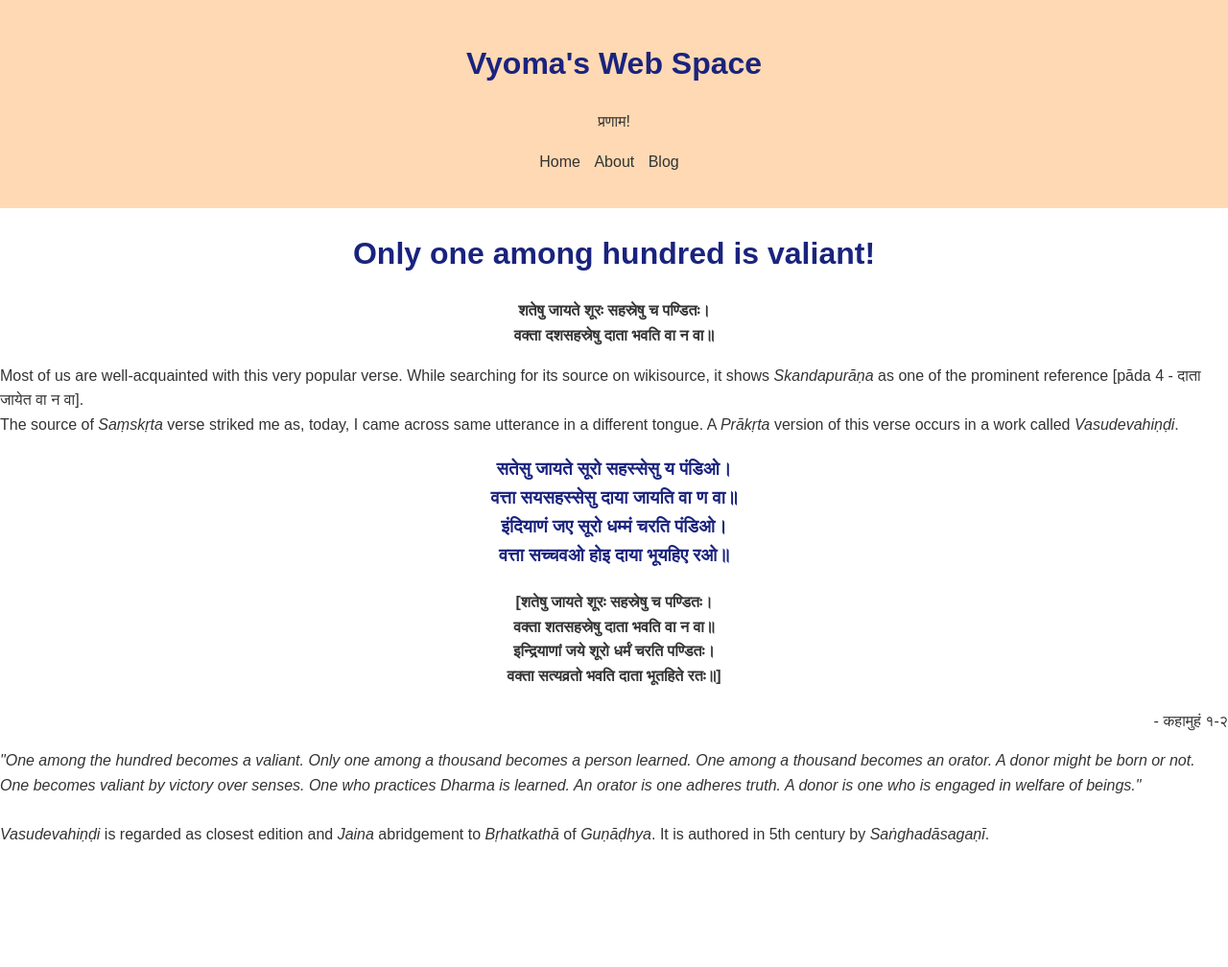
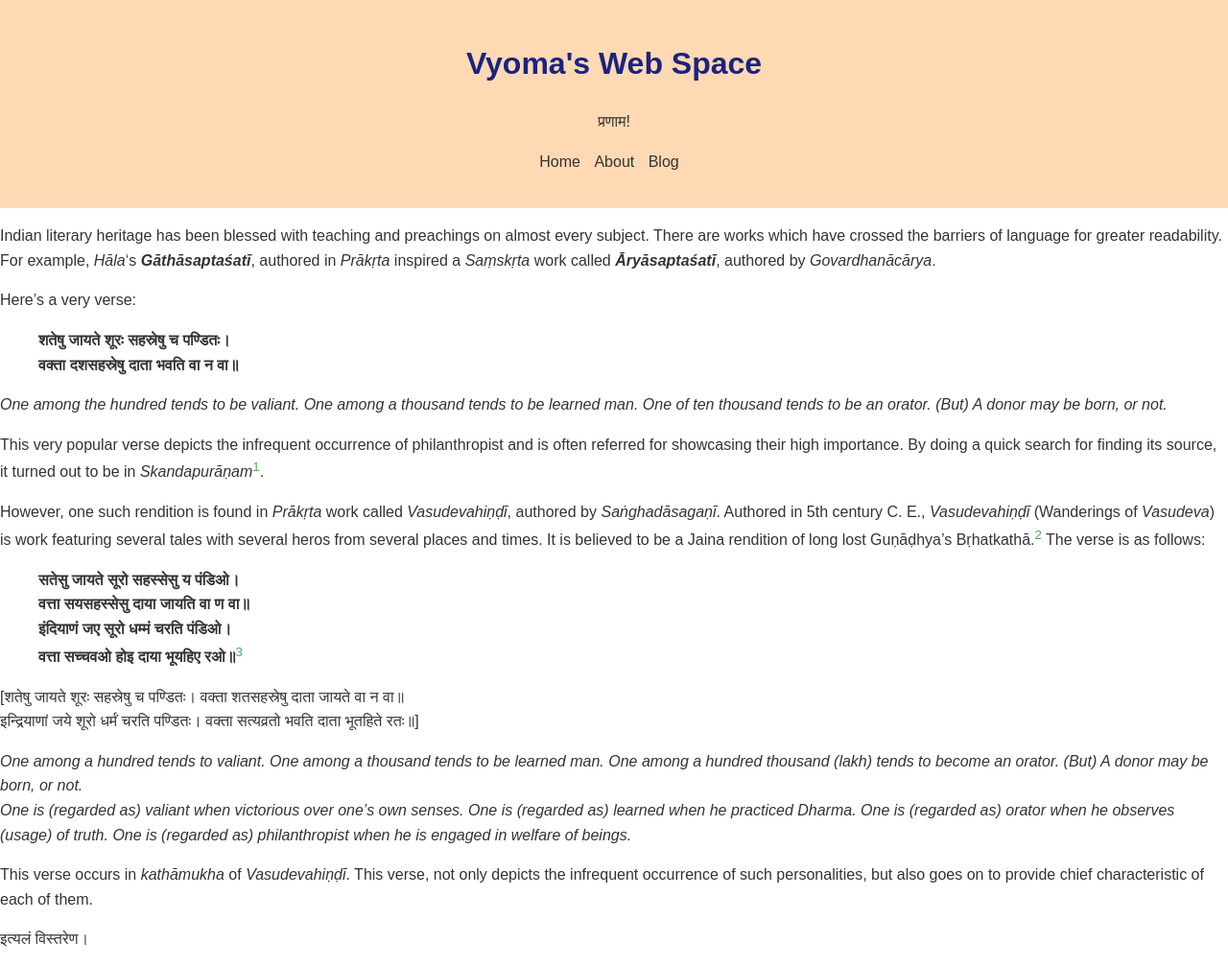
Before and after one commit to svyoma/svyoma.github.io, a Jekyll site: the page blogs/satesu_jayate_surah.html, which Jekyll copies as it is, in a window 1280 px wide. Shown: the whole page at 96% size. Built offline with Jekyll 4.4.1, drawn with Linux system fonts in a browser that asks for light colours; some web fonts are replaced; before the commit the page ends 900 px from its top, so only the background shows below that.

Commit message:
Update satesu_jayate_surah.html

```diff
--- a/blogs/satesu_jayate_surah.html
+++ b/blogs/satesu_jayate_surah.html
@@ -106,14 +106,51 @@
     </header>
     <title>Similar Utterance in Saṃskṛta and Prākṛta works - 1</title>
 <body>
-<h1 style="text-align: center;">Only one among hundred is valiant!</h1>
-<blockquote>
-<p style="text-align: center;"><strong>शतेषु जायते शूरः सहस्रेषु च पण्डितः।</strong><br /><strong>वक्ता दशसहस्रेषु दाता भवति वा न वा॥</strong></p>
-</blockquote>
-<p>Most of us are well-acquainted with this very popular verse. While searching for its source on wikisource, it shows <em>Skandapurāṇa</em> as one of the prominent reference [pāda 4 - दाता जायेत वा न वा].<br />The source of <em>Saṃskṛta</em> verse striked me as, today, I came across same utterance in a different tongue. A <em>Prākṛta</em> version of this verse occurs in a work called <em>Vasudevahiṇḍi</em>. </p>
-<h3 style="text-align: center; color: #1a237e;"><b>सतेसु जायते सूरो सहस्सेसु य पंडिओ।<br />वत्ता सयसहस्सेसु दाया जायति वा ण वा॥<br />इंदियाणं जए सूरो धम्मं चरति पंडिओ।<br />वत्ता सच्चवओ होइ दाया भूयहिए रओ॥</b></h3>
-<h4 style="text-align: center;">[शतेषु जायते शूरः सहस्रेषु च पण्डितः।<br />वक्ता शतसहस्रेषु दाता भवति वा न वा॥<br />इन्द्रियाणां जये शूरो धर्मं चरति पण्डितः।<br />वक्ता सत्यव्रतो भवति दाता भूतहिते रतः॥]</h4>
-<p style="text-align: right;"> - कहामुहं १-२</p>
-<p><em>"One among the hundred becomes a valiant. Only one among a thousand becomes a person learned. One among a thousand becomes an orator. A donor might be born or not.</em><br /><em>One becomes valiant by victory over senses. One who practices Dharma is learned. An orator is one adheres truth. A donor is one who is engaged in welfare of beings."</em> <br /><br /><em>Vasudevahiṇḍi</em> is regarded as closest edition and <em>Jaina</em> abridgement to <em>Bṛhatkathā </em>of <em>Guṇāḍhya</em>. It is authored in 5th century by <em>Saṅghadāsagaṇī</em>.</p>
+    <div class="wp-block-group is-layout-flow wp-block-group-is-layout-flow"><div class="entry-content wp-block-post-content has-global-padding is-layout-constrained wp-block-post-content-is-layout-constrained">
+        <p>Indian literary heritage has been blessed with teaching and preachings on almost every subject. There are works which have crossed the barriers of language for greater readability. For example, <em>Hāla</em>&#8216;s <em><strong>Gāthāsaptaśatī</strong></em>, authored in <em>Prākṛta</em> inspired a <em>Saṃskṛta </em>work called <em><strong>Āryāsaptaśatī</strong></em>, authored by <em>Govardhanācārya</em>.</p>
+
+
+
+        <p>Here&#8217;s a very verse:</p>
+
+
+
+        <blockquote class="wp-block-quote is-layout-flow wp-block-quote-is-layout-flow">
+        <p><strong>शतेषु जायते शूरः सहस्रेषु च पण्डितः।<br>वक्ता दशसहस्रेषु दाता भवति वा न वा॥</strong></p>
+        </blockquote>
+
+
+
+        <p><em>One among the hundred tends to be valiant. One among a thousand tends to be learned man. One of ten thousand tends to be an orator. (But) A donor may be born, or not.</em></p>
+
+
+
+        <p>This very popular verse depicts the infrequent occurrence of philanthropist and is often referred for showcasing their high importance. By doing a quick search for finding its source, it turned out to be in <em>Skandapurāṇam</em><sup data-fn="a9818750-898a-4fdb-a29f-975009f7bf8a" class="fn"><a href="#a9818750-898a-4fdb-a29f-975009f7bf8a" id="a9818750-898a-4fdb-a29f-975009f7bf8a-link">1</a></sup>.</p>
+
+
+
+        <p>However, one such rendition is found in <em>Prākṛta </em>work called <em>Vasudevahiṇḍī</em>, authored by <em>Saṅghadāsagaṇī</em>. Authored in 5th century C. E., <em>Vasudevahiṇḍī</em> (Wanderings of <em>Vasudeva</em>) is work featuring several tales with several heros from several places and times. It is believed to be a Jaina rendition of long lost Guṇāḍhya&#8217;s Bṛhatkathā.<sup data-fn="167ee30d-8c05-4e5b-8dfc-eed3cfcbac4f" class="fn"><a href="#167ee30d-8c05-4e5b-8dfc-eed3cfcbac4f" id="167ee30d-8c05-4e5b-8dfc-eed3cfcbac4f-link">2</a></sup> The verse is as follows:</p>
+
+
+
+        <blockquote class="wp-block-quote is-layout-flow wp-block-quote-is-layout-flow">
+        <p><strong>सतेसु जायते सूरो सहस्सेसु य पंडिओ।<br>वत्ता सयसहस्सेसु दाया जायति वा ण वा॥<br>इंदियाणं जए सूरो धम्मं चरति पंडिओ।<br>वत्ता सच्चवओ होइ दाया भूयहिए रओ॥</strong><sup data-fn="875575ab-0505-4394-8830-6522cc9439d4" class="fn"><a href="#875575ab-0505-4394-8830-6522cc9439d4" id="875575ab-0505-4394-8830-6522cc9439d4-link">3</a></sup></p>
+        </blockquote>
+
+
+
+        <p>[शतेषु जायते शूरः सहस्रेषु च पण्डितः। वक्ता शतसहस्रेषु दाता जायते वा न वा॥<br>इन्द्रियाणां जये शूरो धर्मं चरति पण्डितः। वक्ता सत्यव्रतो भवति दाता भूतहिते रतः॥]</p>
+
+
+
+        <p><em>One among a hundred tends to valiant. One among a thousand tends to be learned man. One among a hundred thousand (lakh) tends to become an orator. (But) A donor may be born, or not.</em><br><em>One is (regarded as) valiant when victorious over one&#8217;s own senses. One is (regarded as) learned when he practiced Dharma. One is (regarded as) orator when he observes (usage) of truth. One is (regarded as) philanthropist when he is engaged in welfare of beings.</em></p>
+
+
+
+        <p>This verse occurs in <em>kathāmukha </em>of <em>Vasudevahiṇḍī</em>. This verse, not only depicts the infrequent occurrence of such personalities, but also goes on to provide chief characteristic of each of them.</p>
+
+
+
+        <p>इत्यलं विस्तरेण।</p>
 </body>
 </html>
```
